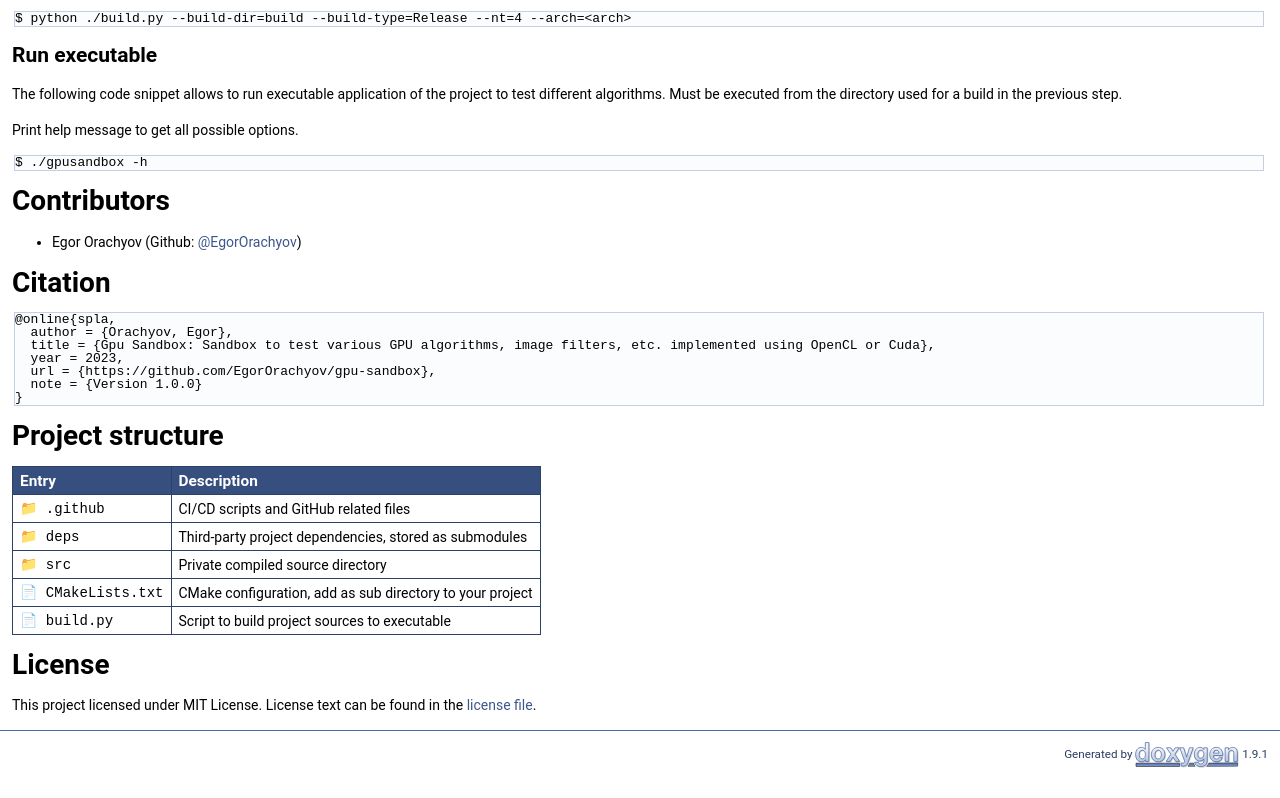
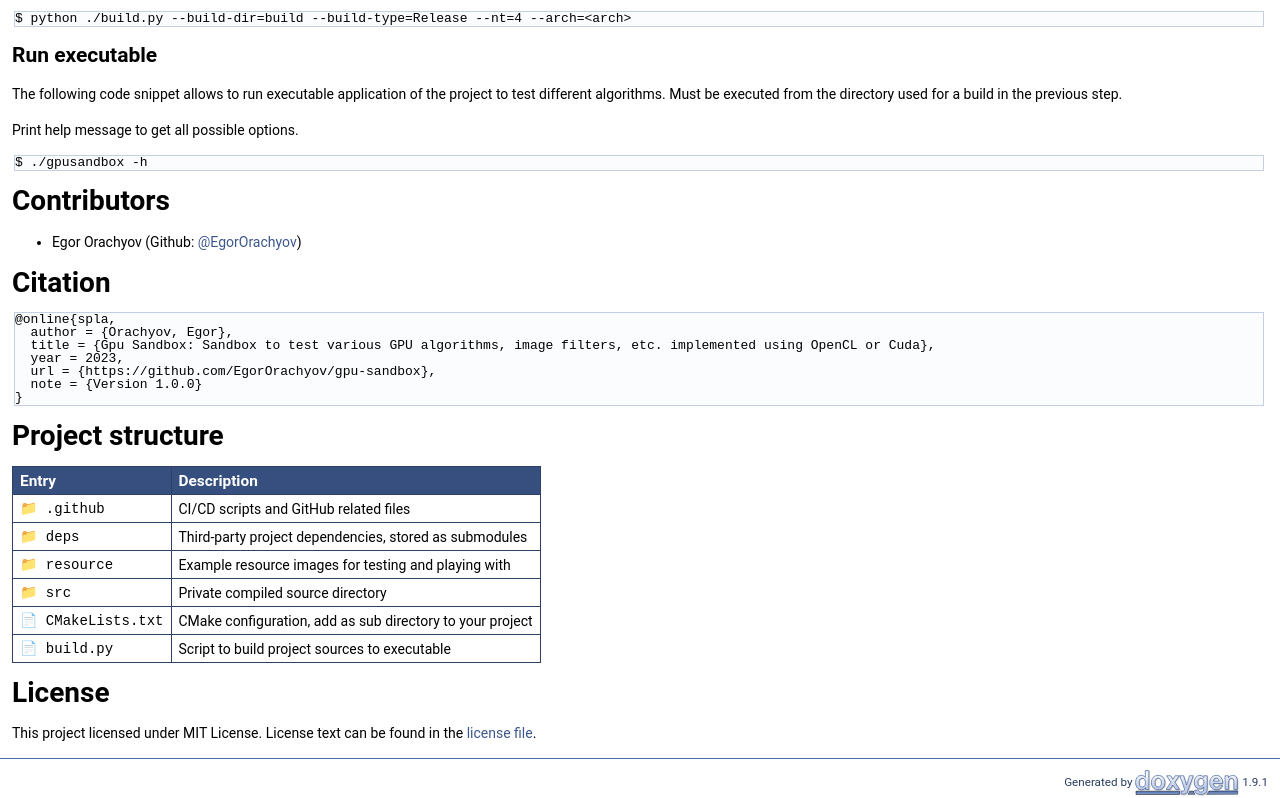
Before and after one commit to EgorOrachyov/gpu-sandbox, a plain HTML site: page index.html in a window 1280 px wide. Shown: the part 1219-2017 px from the top of the page. Before the commit the page ends 1989 px from the top, so only its background shows below. Drawn offline with Linux system fonts and the light colour scheme.

Commit message:
deploy: 81f87ee9a0f32ea9799371902c4f1f10e1278a19

```diff
--- a/index.html
+++ b/index.html
@@ -128,10 +128,12 @@ $(function() {
 <tr class="markdownTableRowEven">
 <td class="markdownTableBodyLeft"><code>📁 deps</code>   </td><td class="markdownTableBodyLeft">Third-party project dependencies, stored as submodules    </td></tr>
 <tr class="markdownTableRowOdd">
+<td class="markdownTableBodyLeft"><code>📁 resource</code>   </td><td class="markdownTableBodyLeft">Example resource images for testing and playing with    </td></tr>
+<tr class="markdownTableRowEven">
 <td class="markdownTableBodyLeft"><code>📁 src</code>   </td><td class="markdownTableBodyLeft">Private compiled source directory    </td></tr>
+<tr class="markdownTableRowOdd">
+<td class="markdownTableBodyLeft"><code>📄 CMakeLists.txt</code>   </td><td class="markdownTableBodyLeft">CMake configuration, add as sub directory to your project    </td></tr>
 <tr class="markdownTableRowEven">
-<td class="markdownTableBodyLeft"><code>📄 CMakeLists.txt</code>   </td><td class="markdownTableBodyLeft">CMake configuration, add as sub directory to your project    </td></tr>
-<tr class="markdownTableRowOdd">
 <td class="markdownTableBodyLeft"><code>📄 build.py</code>   </td><td class="markdownTableBodyLeft">Script to build project sources to executable   </td></tr>
 </table>
 <h1>License</h1>
```
